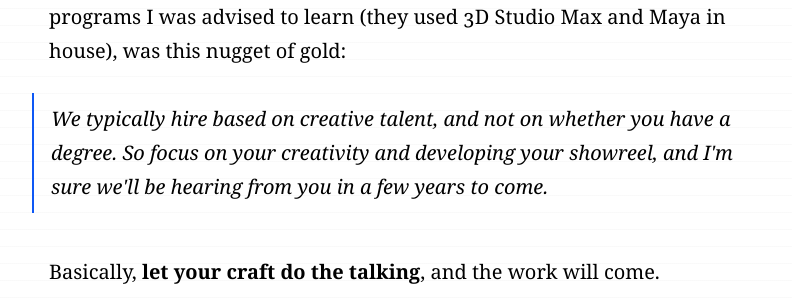
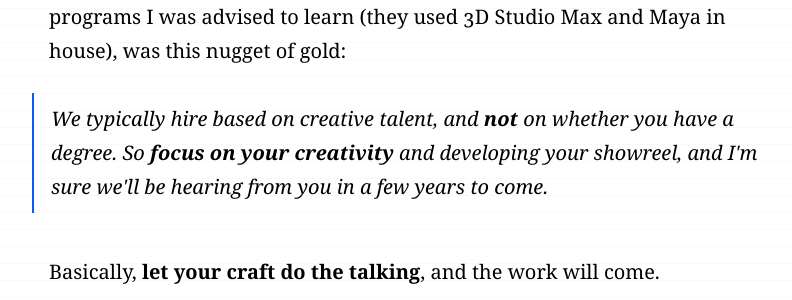
Before and after one commit to KingScooty/creativenightly.com, a Jekyll site: the page built from contact/index.html, in a window 1280 px wide. Shown: the part 1301-1601 px from the top of the page, without its empty margins (234-1026 px from the left). Built offline with Jekyll 4.4.1, drawn with Linux system fonts in a browser that asks for light colours; comment, search, counter and statistics services are not loaded.

Commit message:
More about text tweaks.

```diff
--- a/contact/index.html
+++ b/contact/index.html
@@ -30,7 +30,7 @@ layout: base
 
   <p>At 15 year's old - looking to make the right decisions at school - I actually wrote to Rare asking for advice on how to get a job in the industry. A few weeks later (to my surprise), I received a hand signed letter back. Granted, I was a bit too young for them to just offer me a chance to apply, but the advice within that letter stays with me to this day. Along with the programs I was advised to learn (they used 3D Studio Max and Maya in house), was this nugget of gold:</p>
 
-  <blockquote><p>We typically hire based on creative talent, and <em>not</em> on whether you have a degree. So <em>focus on your creativity</em> and developing your showreel, and I'm sure we'll be hearing from you in a few years to come.</p></blockquote>
+  <blockquote><p>We typically hire based on creative talent, and <strong>not</strong> on whether you have a degree. So <strong>focus on your creativity</strong> and developing your showreel, and I'm sure we'll be hearing from you in a few years to come.</p></blockquote>
 
   <p>Basically, <strong>let your craft do the talking</strong>, and the work will come.</p>
 
```
